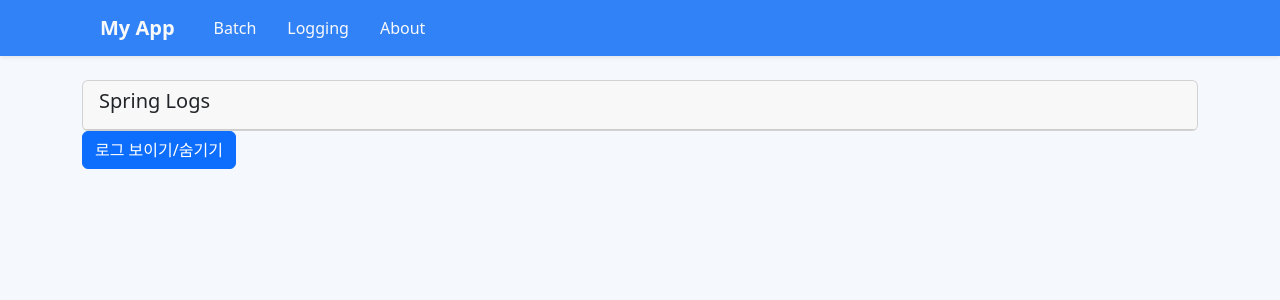
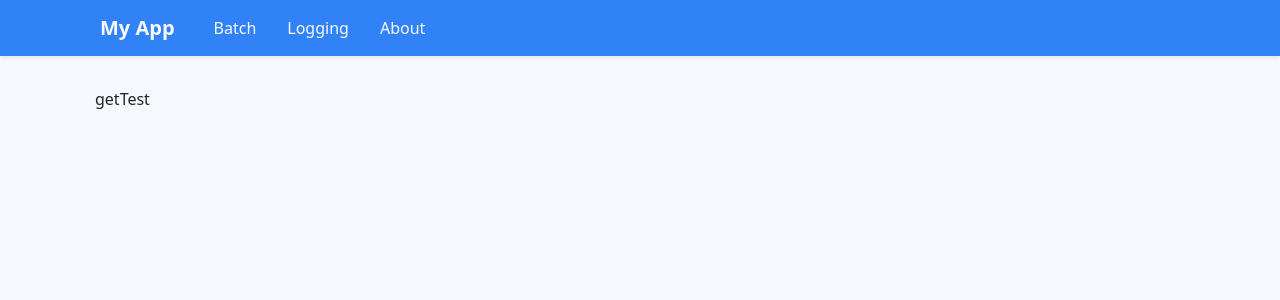
Before and after one commit to youseonghyeon/settlement-view, a Vue app: page /test in a window 1280 px wide. Shown: the top 300 px of the page. Built offline with nearby package versions, Linux system fonts and the light colour scheme; the HTML template or start-up script is replaced by a standard one; what vue-cookies would draw is missing.

Commit message:
add: 이미지 파일 추가

```diff
--- a/src/components/Batch.vue
+++ b/src/components/Batch.vue
@@ -7,7 +7,7 @@
         <li>Step 2. 일일 정산</li>
         <li>Step 3. 정산 금액 송금</li>
         <li>Step 4. 실패 내역 재송금</li>
-        <li>Step 5. 정산 보고서 생성</li>
+        <li>Step 5. 정산 내역 이메일 전송</li>
       </ul>
     </div>
 
@@ -18,6 +18,7 @@
         <label for="chunkSize">Chunk Size:</label>
         <select id="chunkSize" v-model="chunkSize" required class="form-control">
           <option value="100">100</option>
+          <option value="500">500</option>
           <option value="1000">1000</option>
           <option value="5000">5000</option>
         </select>
@@ -26,9 +27,15 @@
         <label for="mockDataSize">Mock Data Size:</label>
         <select id="mockDataSize" v-model="mockSize" required class="form-control">
           <option value="100000">100,000</option>
+          <option value="200000">200,000</option>
+          <option value="300000">300,000</option>
+          <option value="400000">400,000</option>
+          <option value="500000">500,000</option>
+          <option value="600000">600,000</option>
+          <option value="700000">700,000</option>
+          <option value="800000">800,000</option>
+          <option value="900000">900,000</option>
           <option value="1000000">1,000,000</option>
-          <option value="10000000">10,000,000</option>
-          <option value="100000000">100,000,000</option>
         </select>
       </div>
       <div class="form-group">
@@ -59,12 +66,14 @@ export default {
     let targetDate = ref(new Date().toISOString().substr(0, 10));
 
     const requestBatchStart = () => {
+      // const url = 'http://www.sideproject.site:8001/start-batch';
       const url = 'http://localhost:8001/start-batch';
+
       const data = {
         messageType: 'batch',
         chunkSize: chunkSize.value,
         mockSize: mockSize.value,
-        targetDate: targetDate.value,
+        targetDate: targetDate.value
       };
 
       axios.post(url, data)
--- a/src/components/BatchStatusWindow.vue
+++ b/src/components/BatchStatusWindow.vue
@@ -32,6 +32,7 @@ export default {
 
     onMounted(() => {
       // 웹소켓 객체 생성
+      // socket = new WebSocket('ws://www.sideproject.site:8001/was-socket');
       socket = new WebSocket('ws://localhost:8001/was-socket');
 
       // 웹소켓이 연결되면 호출되는 이벤트
--- a/src/components/Home.vue
+++ b/src/components/Home.vue
@@ -5,7 +5,7 @@
 
     <!-- Server and Framework logos -->
     <div class="framework-logos">
-      <div class="lead bold">HH Web Server and Framework</div>
+      <div class="lead bold">Web Server and Framework</div>
       <img src="../assets/nginx.png" alt="Nginx logo" class="logo-nginx">
       <img src="../assets/vue.png" alt="Vue logo" class="logo-vue">
     </div>
--- a/src/components/Logging.vue
+++ b/src/components/Logging.vue
@@ -30,12 +30,16 @@ export default {
 
     onMounted(async () => {
       try {
-        const response = await axios.get('http://localhost:8001/logging')
+        // const response = await axios.get('http://www.sideproject.site:8001/logging',
+        const response = await axios.get('http://localhost:8001/logging',
+            {withCredentials: true}
+        )
         logs.value = response.data.split('\n');
       } catch (error) {
         console.error(error)
       }
       // 웹소켓 객체 생성
+      // socket = new WebSocket('ws://www.sideproject.site:8001/was-socket');
       socket = new WebSocket('ws://localhost:8001/was-socket');
 
       // 웹소켓이 연결되면 호출되는 이벤트
--- a/src/components/Test.vue
+++ b/src/components/Test.vue
@@ -1,63 +1,28 @@
 <template>
-  <transition name="expand">
-    <div class="card logs-card" v-show="showLogs">
-      <div class="card-header">
-        <h5>Spring Logs</h5>
-      </div>
-      <ul class="list-group list-group-flush">
-        <li class="list-group-item" v-for="(log, index) in logs" :key="index">{{ log }}</li>
-      </ul>
-    </div>
-  </transition>
-  <button class="btn btn-primary" @click="toggleDiv">로그 보이기/숨기기</button>
+  <button class="btn" @click="requestTest">getTest</button>
 </template>
-
-<style scoped>
-.container {
-  max-width: 600px;
-  margin-left: auto;
-  margin-right: auto;
-}
-
-.logs-card {
-  overflow-y: auto;
-}
-
-.list-group-item {
-  border: none;
-  border-bottom: 1px solid rgba(0, 0, 0, .125);
-}
-
-.list-group-item:last-child {
-  border-bottom: none;
-}
-
-/* Add these lines for the animation */
-.expand-enter-active, .expand-leave-active {
-  transition: height 1s;
-}
-
-.expand-enter, .expand-leave-to {
-  height: 0;
-}
-</style>
 
 
 <script>
 import {ref} from 'vue';
 import {io} from "socket.io-client";
+import axios from "axios";
 
 export default {
   setup() {
-    const showLogs = ref(true); // Initialize as hidden
 
-    const toggleDiv = () => {
-      showLogs.value = !showLogs.value;
+    const requestTest = () => {
+      axios.get("http://www.sideproject.site:8001/test")
+          .then((response) => {
+            console.log(response.data);
+            alert(response.data);
+          }).catch((error) => {
+        console.log(error);
+      });
     };
 
     return {
-      showLogs,
-      toggleDiv,
+      requestTest
       // Other script parts remain the same
     }
   }
```
Also changed, not shown: src/assets/bank.png (added), src/assets/mysql.png (added).
